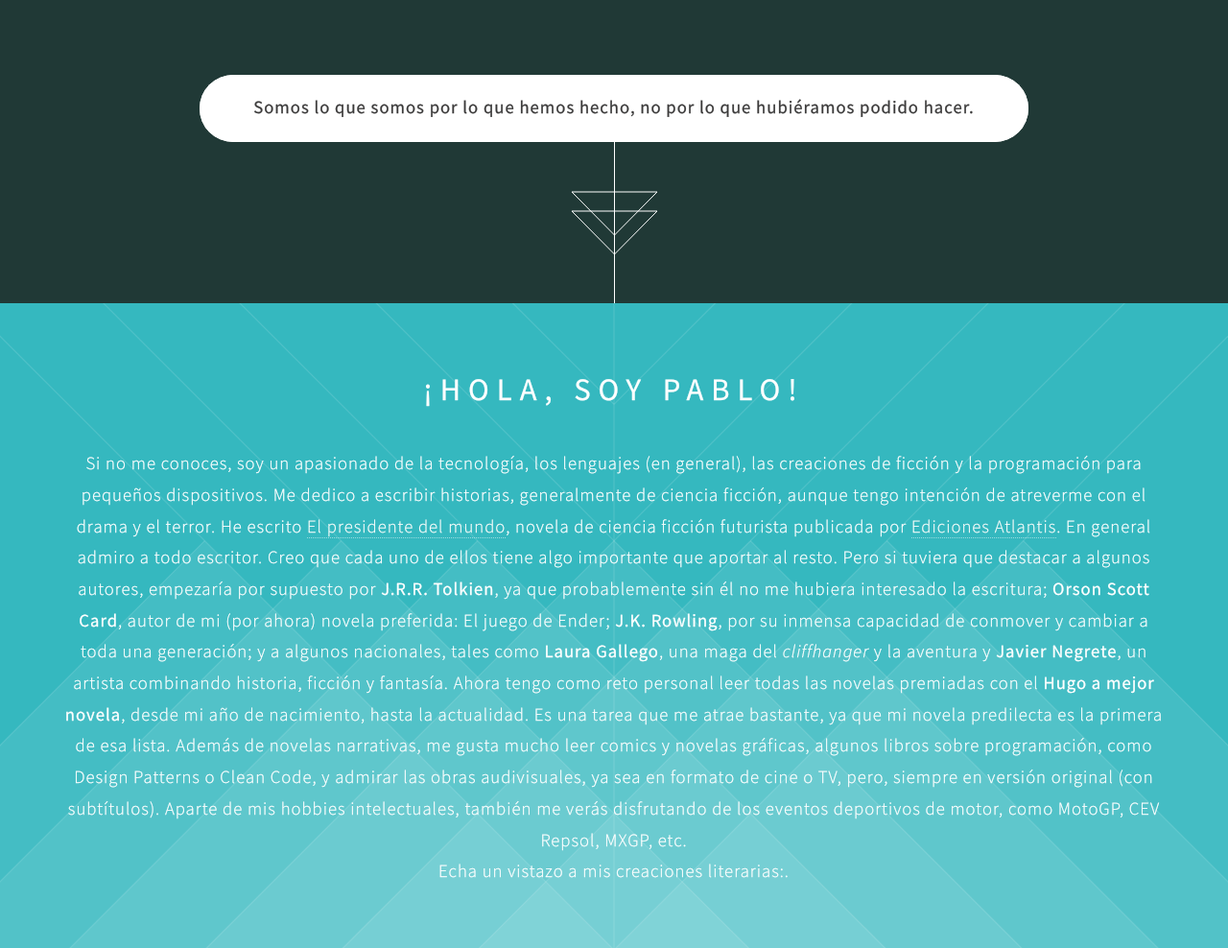
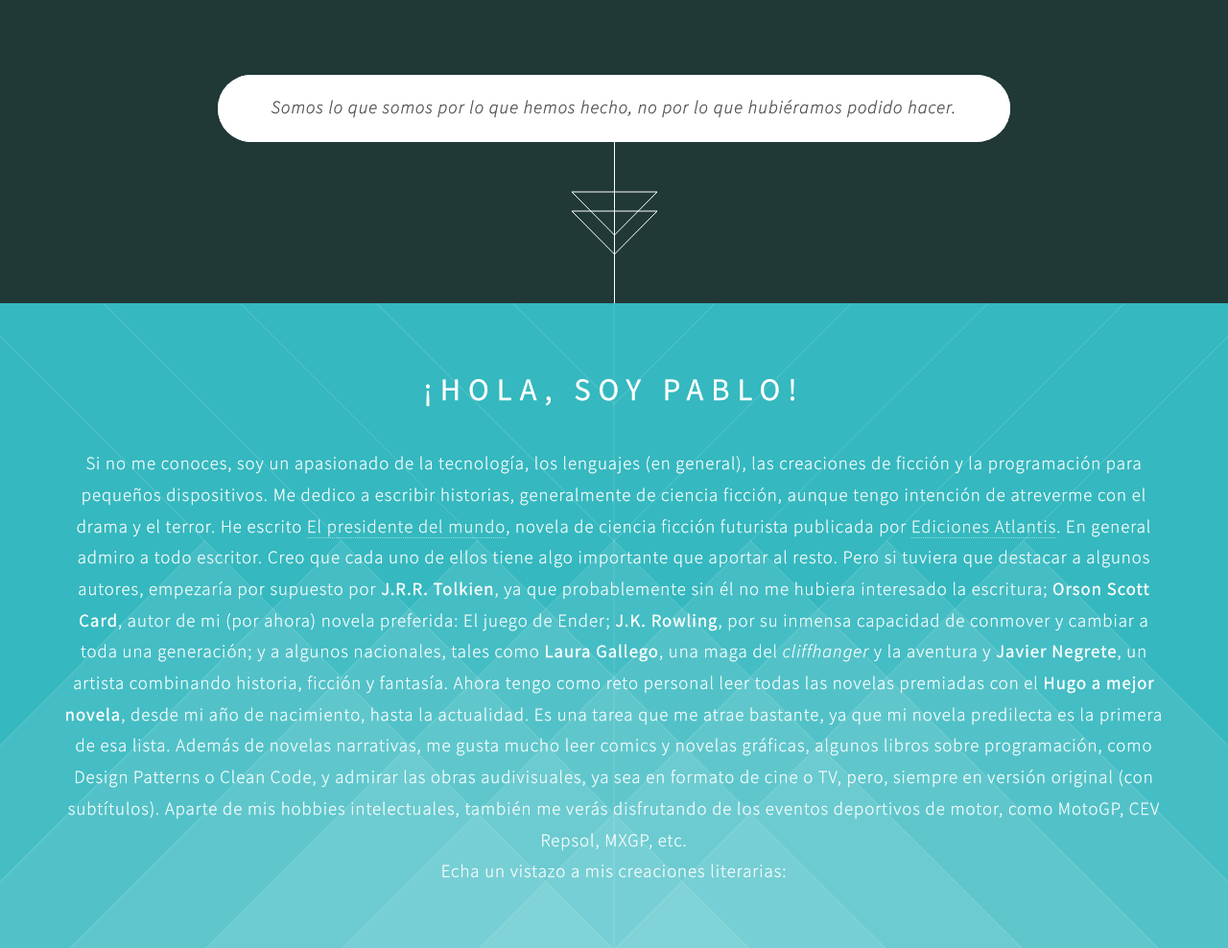
Before and after one commit to pablogthuillier/pablogthuillier.github.io, a plain HTML site: page escritor/index.html in a window 1280 px wide. Shown: the part 503-1491 px from the top of the page at 96% size. Drawn offline with Linux system fonts and the light colour scheme.

Commit message:
Fix typos

```diff
--- a/escritor/index.html
+++ b/escritor/index.html
@@ -31,7 +31,7 @@
 					<p>Escritor</p>
 				</header>
 				<footer>
-				<a href="#banner" class="button style2 scrolly scrolly-centered">Somos lo que somos por lo que hemos hecho, no por lo que hubiéramos podido hacer.</a>
+				<a href="#banner" class="button style2 scrolly scrolly-centered"><i>Somos lo que somos por lo que hemos hecho, no por lo que hubiéramos podido hacer.</i></a>
 				</footer>
 			</section>
 
@@ -78,7 +78,7 @@
 
 			<p>
 				<br />
-				Echa un vistazo a mis creaciones literarias:</a>.
+				Echa un vistazo a mis creaciones literarias:</a>
 			</p>
 
 			</section>
```
Also changed, not shown: ingeniero/index.html (+1 -1 lines).
